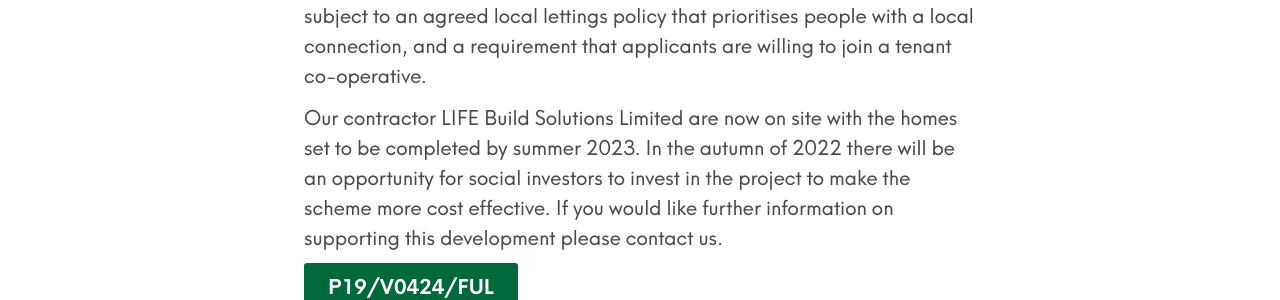
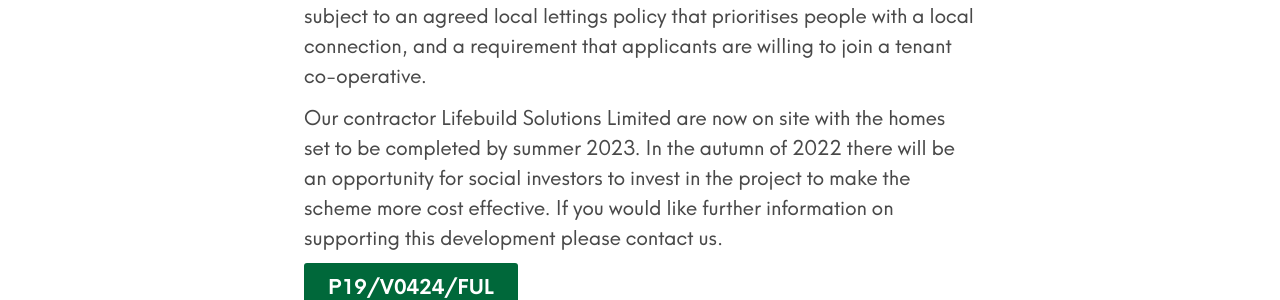
Before and after one commit to johnpuddephatt/oclt, a Jekyll site: the page built from _projects/dean-court-oxford.md, in a window 1280 px wide and 900 px high, scrolled down 1327 px. Shown: the part 160-460 px from the top of the window. Built offline with Jekyll 4.4.1, drawn with Linux system fonts in a browser that asks for light colours; some of the changed text lies outside the part shown.

Commit message:
Update from Forestry.io Oxfordshire CLT updated _projects/dean-court-oxford.md

```diff
--- a/_projects/dean-court-oxford.md
+++ b/_projects/dean-court-oxford.md
@@ -15,6 +15,6 @@ The intention is to set rents at levels comparable with the Local Housing Allowa
 
 The site had planning consent for six homes granted on 25 September 2014. This design was improved upon and on 8 April 2020 full planning permission was granted. Lettings will be from the local Housing Register, subject to an agreed local lettings policy that prioritises people with a local connection, and a requirement that applicants are willing to join a tenant co-operative.
 
-Our contractor LIFE Build Solutions Limited are now on site with the homes set to be completed by summer 2023. In the autumn of 2022 there will be an opportunity for social investors to invest in the project to make the scheme more cost effective. If you would like further information on supporting this development please contact us.
+Our contractor Lifebuild Solutions Limited are now on site with the homes set to be completed by summer 2023. In the autumn of 2022 there will be an opportunity for social investors to invest in the project to make the scheme more cost effective. If you would like further information on supporting this development please contact us.
 
 {% include button.html link="http://www.whitehorsedc.gov.uk/java/support/Main.jsp?MODULE=ApplicationDetails&REF=P19/V0424/FUL" text="**P19/V0424/FUL**" %}
```
Also changed, not shown: other parts of _projects/dean-court-oxford.md (+1 -1 lines).
